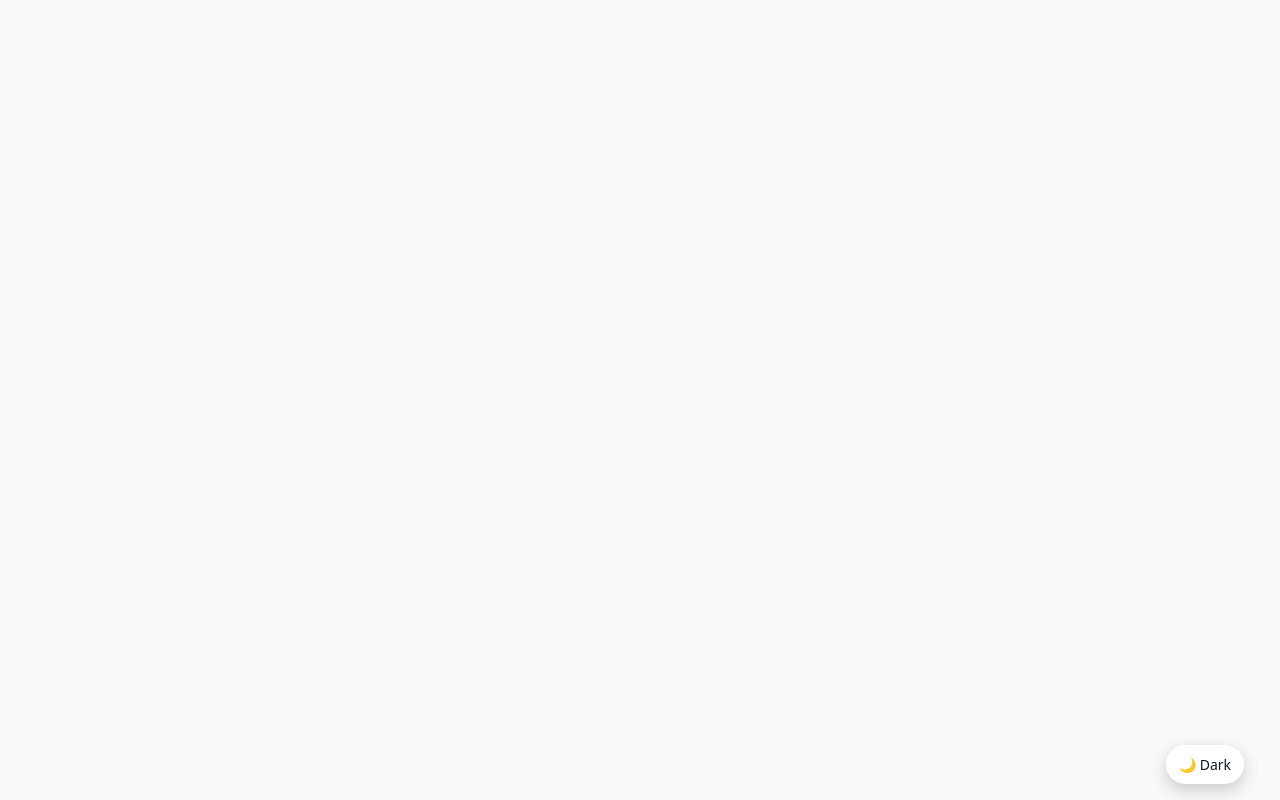
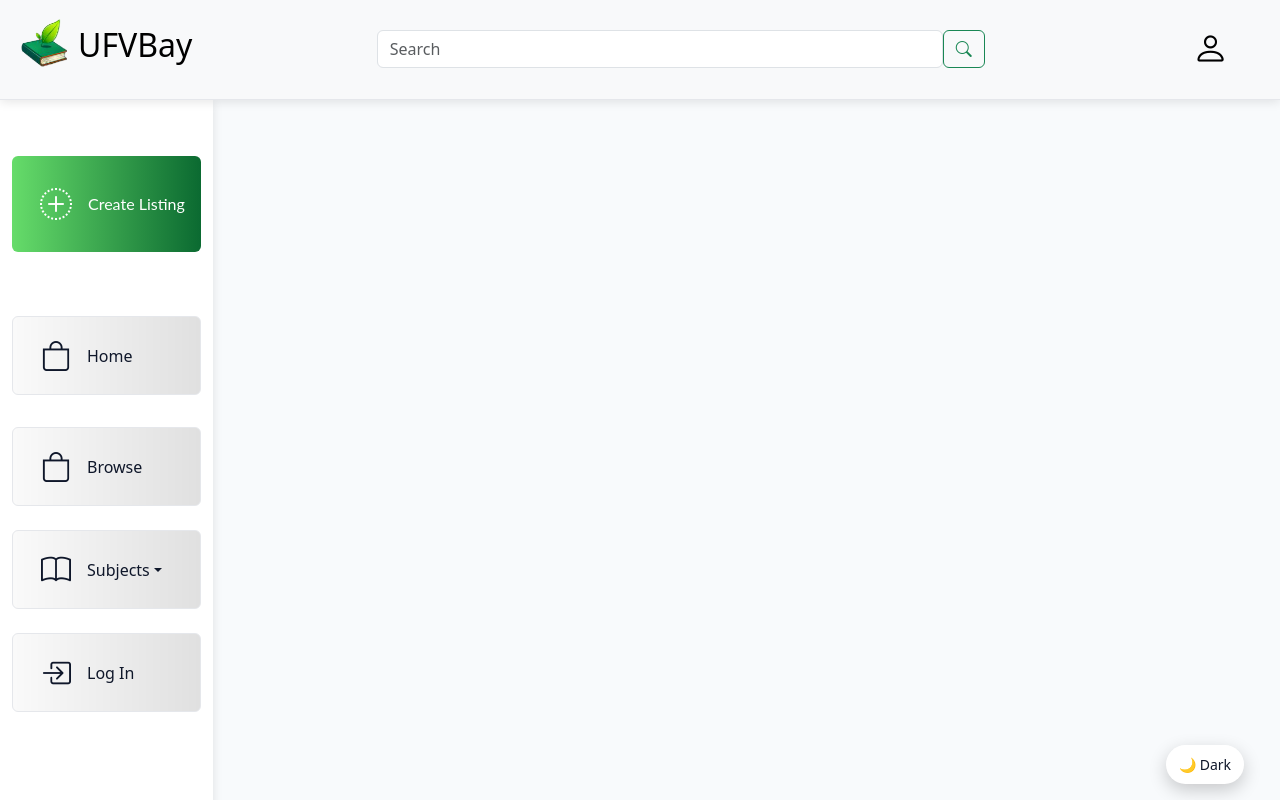
Before and after one commit to Gurv-Chahal/ufvbay, a React (Vite) app in the folder client/: page /home in a window 1280 px wide. Before the commit this address had no page. Built offline with nearby package versions, Linux system fonts and the light colour scheme; a small style sheet from the web is missing.

Commit message:
creating a home page

```diff
--- a/client/src/App.jsx
+++ b/client/src/App.jsx
@@ -11,6 +11,7 @@ import Item from "./pages/Item.jsx";
 import CreateListing from "./pages/CreateListing.jsx";
 import "bootstrap/dist/css/bootstrap.min.css";
 import "./index.css";
+import Home from "./pages/Home.jsx";
 
 function getInitialTheme() {
     const saved = localStorage.getItem("theme");
@@ -29,6 +30,7 @@ function AppRoutes() {
         <>
             {/* Show normal routes OR the background page when we have a modal */}
             <Routes location={backgroundLocation || location}>
+                <Route path="/home" element={<Home />} />
                 <Route path="/" element={<Browse />} />
                 <Route path="/login" element={<Login />} />
                 <Route path="/signup" element={<Signup />} />
--- a/client/src/components/HomeSideBar.jsx
+++ b/client/src/components/HomeSideBar.jsx
@@ -98,6 +98,17 @@ const HomeSideBar = ({ onSubjectChange }) => {
                   </button>
               </Link>
 
+              <Link to='/home'>
+              <button
+                  className="btn my-3 py-3 d-flex align-items-center text-start gradient-button"
+                  style={{width: "100%"}}
+              >
+                  <i className="bi bi-bag px-3" style={{fontSize: "30px"}}/>
+
+                  Home
+              </button>
+              </Link>
+
               <button
                   className="btn my-3 py-3 d-flex align-items-center text-start gradient-button"
                   onClick={() => onSubjectChange("ALL")}
--- /dev/null
+++ b/client/src/pages/Home.jsx
@@ -0,0 +1,44 @@
+import React, {useState} from 'react';
+import Navbar from "../components/Navbar.jsx";
+import HomeSideBar from "../components/HomeSideBar.jsx";
+
+
+const Home = () => {
+
+    // state for search bar
+    const [filteredItems, setFilteredItems] = useState("");
+    // state to handle subject change
+    const [selectedSubject, setSelectedSubject] = useState("");
+    const [listings, setListings] = useState([]);
+
+
+
+    // function to handle changes in selected subject
+    const handleSubjectChange = (subject) => {
+        setSelectedSubject(subject === "ALL" ? "" : subject);
+    };
+
+    //handles search queries from user using title and description
+    const handleSearch = (query) => {
+        const lowerCaseQuery = query.toLowerCase();
+        const results = listings.filter((item) => {
+            return (
+                item.title.toLowerCase().includes(lowerCaseQuery) ||
+                item.description.toLowerCase().includes(lowerCaseQuery)
+            );
+        });
+        // update state with search results
+        setFilteredItems(results);
+    };
+
+    return (
+        <div>
+            <Navbar onSearch={handleSearch} results={filteredItems} />
+            <div className="d-flex">
+                <HomeSideBar onSubjectChange={handleSubjectChange} />
+            </div>
+        </div>
+    );
+}
+
+export default Home;
```
